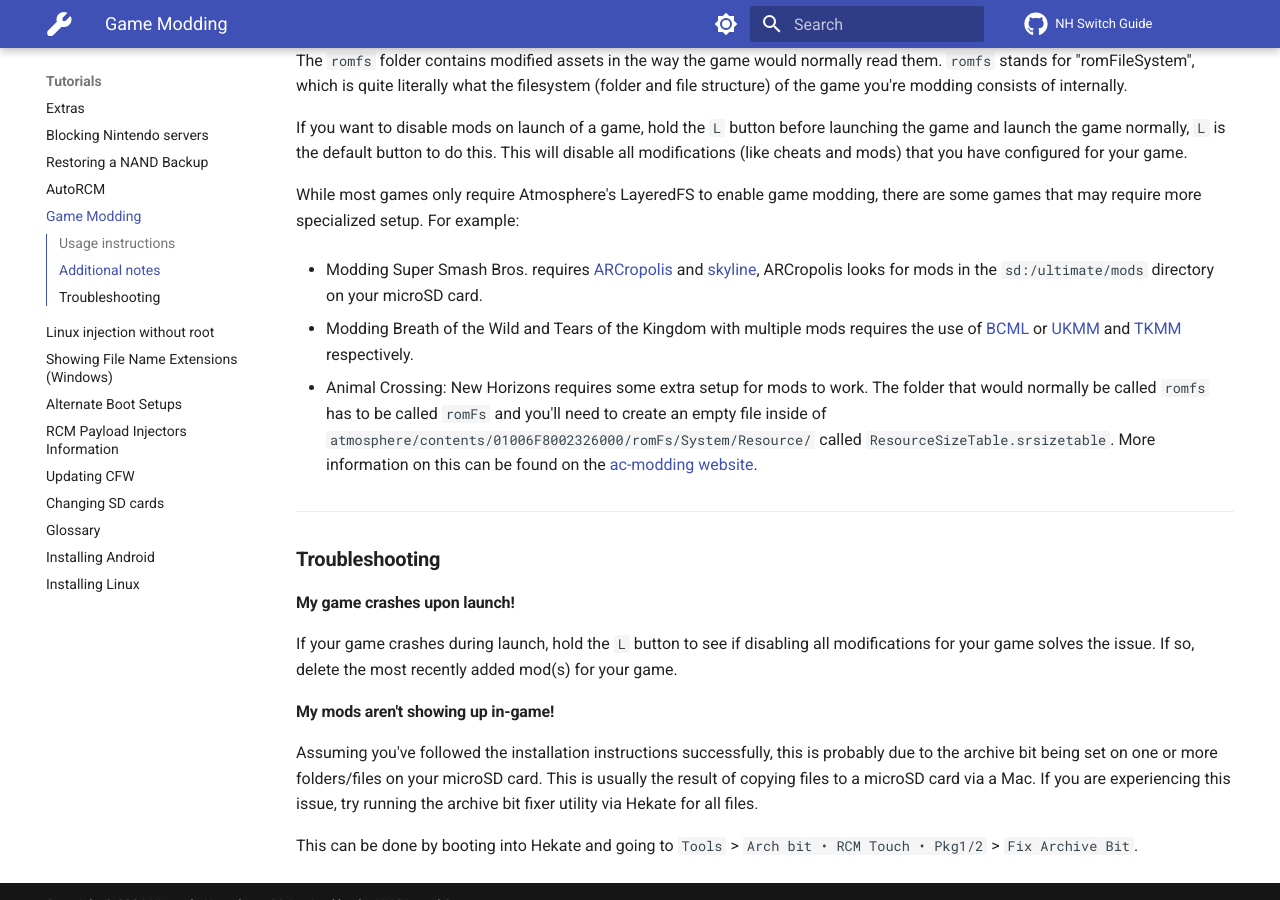
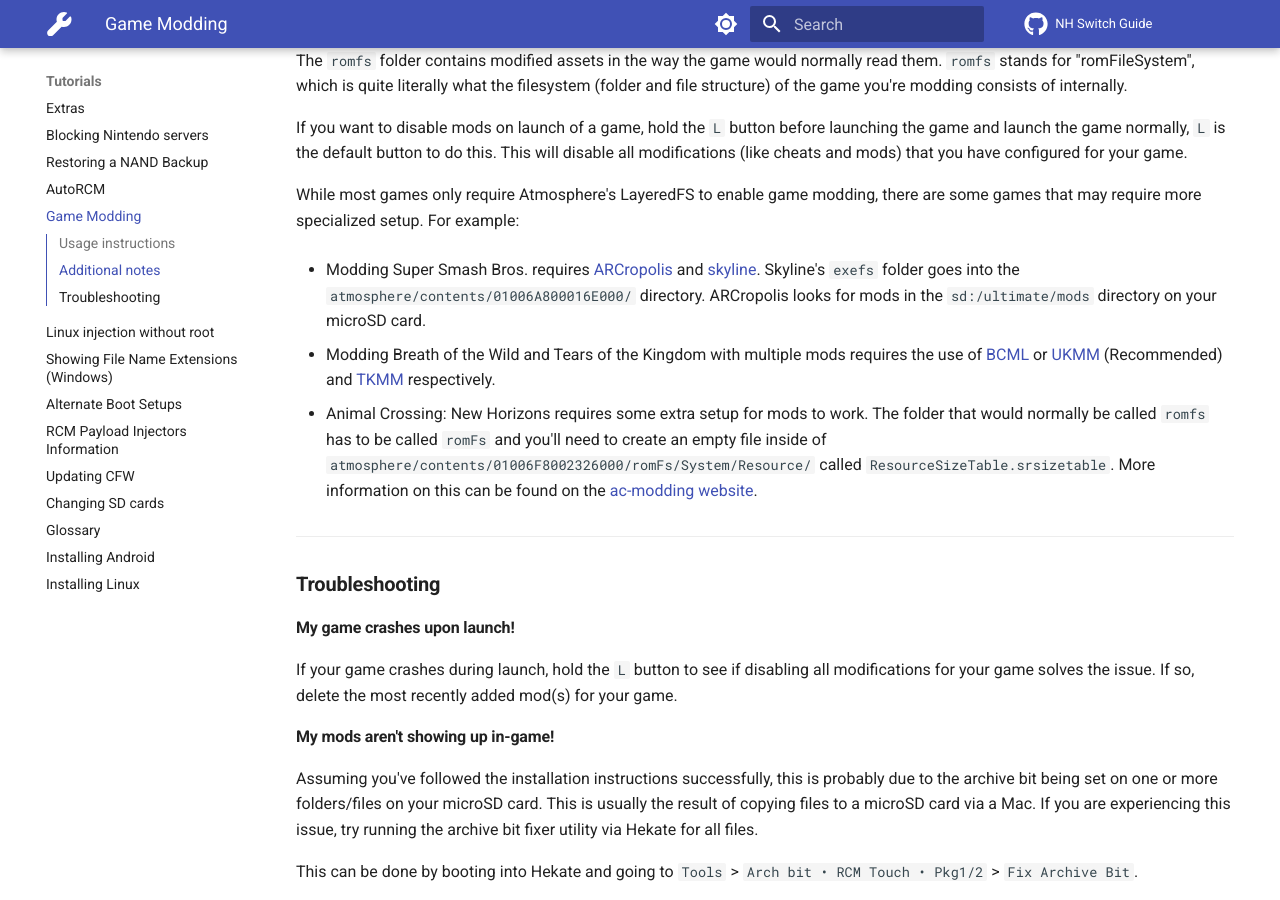
Before and after one commit to nh-server/switch-guide, an MkDocs documentation site: the page built from docs/extras/game_modding.md, in a window 1280 px wide and 900 px high, scrolled down 1403 px. Built offline with MkDocs 1.6.1 and Material for MkDocs 9.7.7, drawn with Linux system fonts in a browser that asks for light colours; comment, search, counter and statistics services are not loaded.

Commit message:
Small changes to tutorial pages

```diff
--- a/docs/extras/game_modding.md
+++ b/docs/extras/game_modding.md
@@ -32,9 +32,9 @@
 
 While most games only require Atmosphere's LayeredFS to enable game modding, there are some games that may require more specialized setup. For example:
 
-* Modding Super Smash Bros. requires [ARCropolis](https://github.com/Raytwo/ARCropolis) and [skyline](https://github.com/skyline-dev/skyline), ARCropolis looks for mods in the `sd:/ultimate/mods` directory on your microSD card.
+* Modding Super Smash Bros. requires [ARCropolis](https://github.com/Raytwo/ARCropolis/releases) and [skyline](https://github.com/skyline-dev/skyline/releases). Skyline's `exefs` folder goes into the `atmosphere/contents/01006A800016E000/` directory. ARCropolis looks for mods in the `sd:/ultimate/mods` directory on your microSD card.
 
-* Modding Breath of the Wild and Tears of the Kingdom with multiple mods requires the use of [BCML](https://github.com/NiceneNerd/BCML) or [UKMM](https://github.com/NiceneNerd/UKMM) and [TKMM](https://github.com/TKMM-Team/Tkmm) respectively.
+* Modding Breath of the Wild and Tears of the Kingdom with multiple mods requires the use of [BCML](https://github.com/NiceneNerd/BCML) or [UKMM](https://github.com/NiceneNerd/UKMM/releases) (Recommended) and [TKMM](https://github.com/TKMM-Team/Tkmm/releases) respectively.
 
 * Animal Crossing: New Horizons requires some extra setup for mods to work. The folder that would normally be called `romfs` has to be called `romFs` and you'll need to create an empty file inside of `atmosphere/contents/01006F8002326000/romFs/System/Resource/` called `ResourceSizeTable.srsizetable`. More information on this can be found on the [ac-modding website](https://ac-modding.com/ACNH/mods.html).
 
```
Also changed, not shown: docs/extras/autorcm.md (+1 -1 lines).
